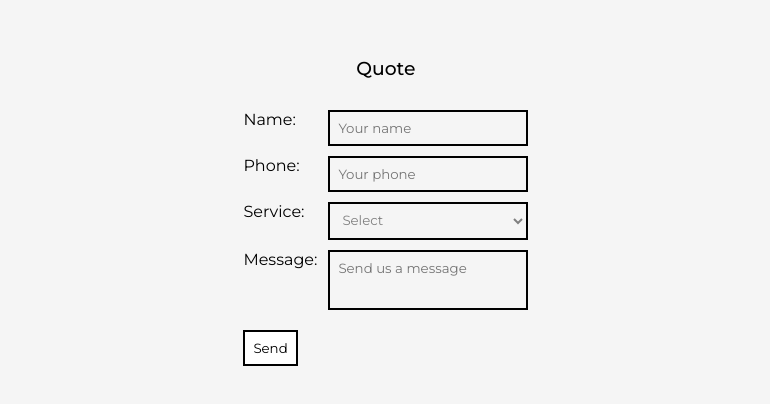
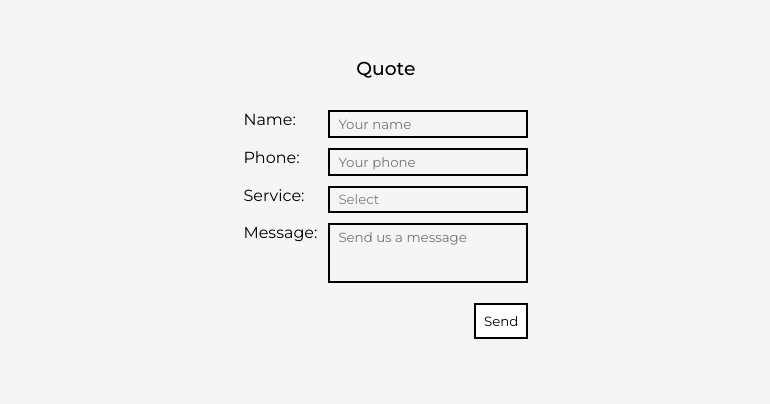
Before and after one commit to zmngabriela/landing-page, a website: page src/index.html in a window 1280 px wide. Shown: the part 1810-2214 px from the top of the page, 279-1049 px from the left. Drawn offline with nearby package versions, Linux system fonts and the light colour scheme.

Commit message:
fix: adjusting form button layout

```diff
--- a/package.json
+++ b/package.json
@@ -4,6 +4,7 @@
   "description": "Landing page",
   "scripts": {
     "build": "gulp",
+    "dev": "live-server src --open=index.html",
     "start": "live-server dist --open=index.html"
   },
   "type": "module",
--- a/src/index.html
+++ b/src/index.html
@@ -135,9 +135,11 @@
                             <label>Message:</label>
                             <textarea placeholder="Send us a message"></textarea>
                         </div>
-                        <button type="submit" class="form-button">
+                        <div id="form-button">
+                          <button type="submit" class="form-button">
                             Send
-                        </button>
+                          </button>
+                        </div>
                     </form>
                 </div>
                 <div class="social">
--- a/src/main.css
+++ b/src/main.css
@@ -280,18 +280,27 @@ textarea,
 #form-select {
     flex: 1;
     width: 200px;
-    padding: 8px;
+    padding: 4px 8px;
     border: 2px solid black;
     color: grey;
 }
 
 #form-select {
+    -webkit-appearance: none;
+    -moz-appearance: none;
+    appearance: none;
     padding-right: 35px;
 }
 
 textarea {
     resize: none;
     height: 60px;
+}
+
+#form-button {
+  width: 100%;
+  display: flex;
+  justify-content: flex-end;
 }
 
 .social h3 {
@@ -347,7 +356,7 @@ textarea {
 
     .footer-container {
         flex-wrap: wrap;
-        align-items: center;
+        align-items: top;
     }
 
     .social ul li {
```
